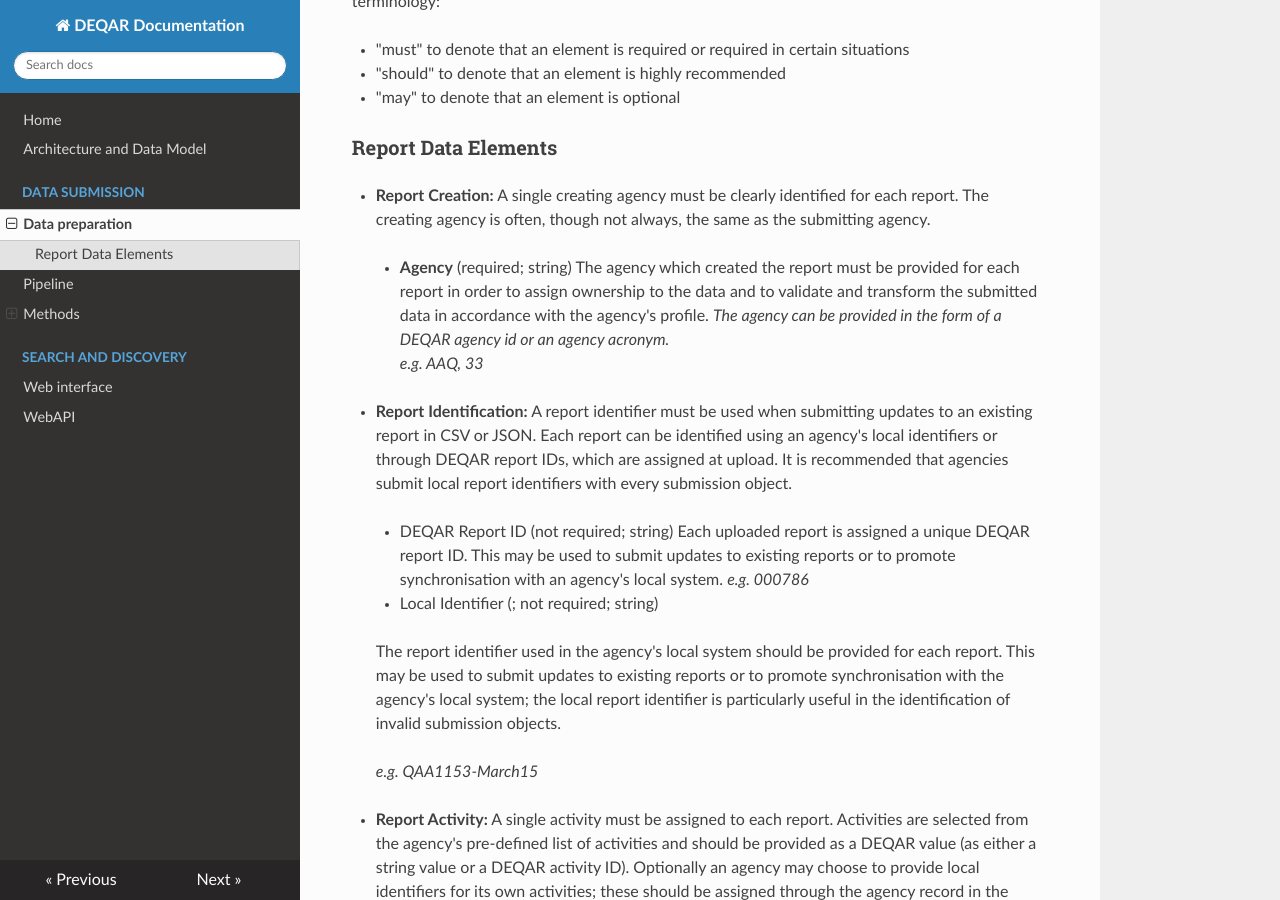
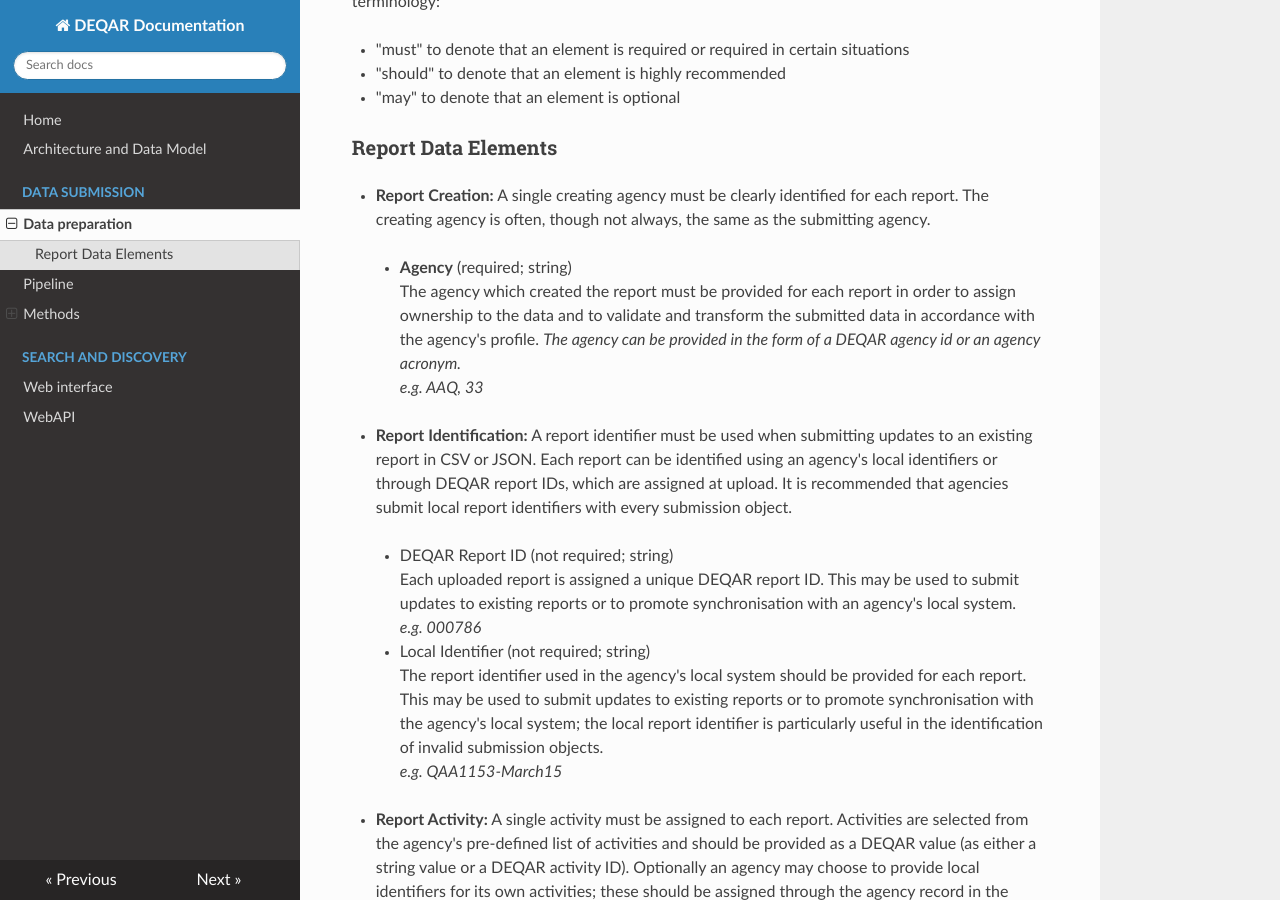
Before and after one commit to EQAR/deqar-docs, an MkDocs documentation site: the page built from docs/submission_object_fields.md, in a window 1280 px wide and 900 px high, scrolled down 610 px. Built offline with MkDocs 1.6.1, drawn with Linux system fonts in a browser that asks for light colours; nearby versions of some CDN libraries; old or Windows-style settings are respelled for this version of MkDocs; part of the change alters nothing that is shown.

```diff
--- a/docs/submission_object_fields.md
+++ b/docs/submission_object_fields.md
@@ -25,10 +25,8 @@ Below we provide a full list of the data elements that can make up a submission
 >    Each uploaded report is assigned a unique DEQAR report ID. This may be used to submit updates to existing reports or to promote synchronisation with an agency's local system.
 >    *e.g. 000786*
 
->  - Local Identifier (<local_identifier>; not required; string)
->
+>  - Local Identifier (not required; string)
 >    The report identifier used in the agency's local system should be provided for each report. This may be used to submit updates to existing reports or to promote synchronisation with the agency's local system; the local report identifier is particularly useful in the identification of invalid submission objects.
->
 >    *e.g. QAA1153-March15*
 
 - **Report Activity:** A single activity must be assigned to each report. Activities are selected from the agency's pre-defined list of activities and should be provided as a DEQAR value (as either a string value or a DEQAR activity ID). Optionally an agency may choose to provide local identifiers for its own activities; these should be assigned through the agency record in the administrative interface before they can be used for submission. If both elements are submitted for a single report, then the DEQAR value will be used by the system.
```
